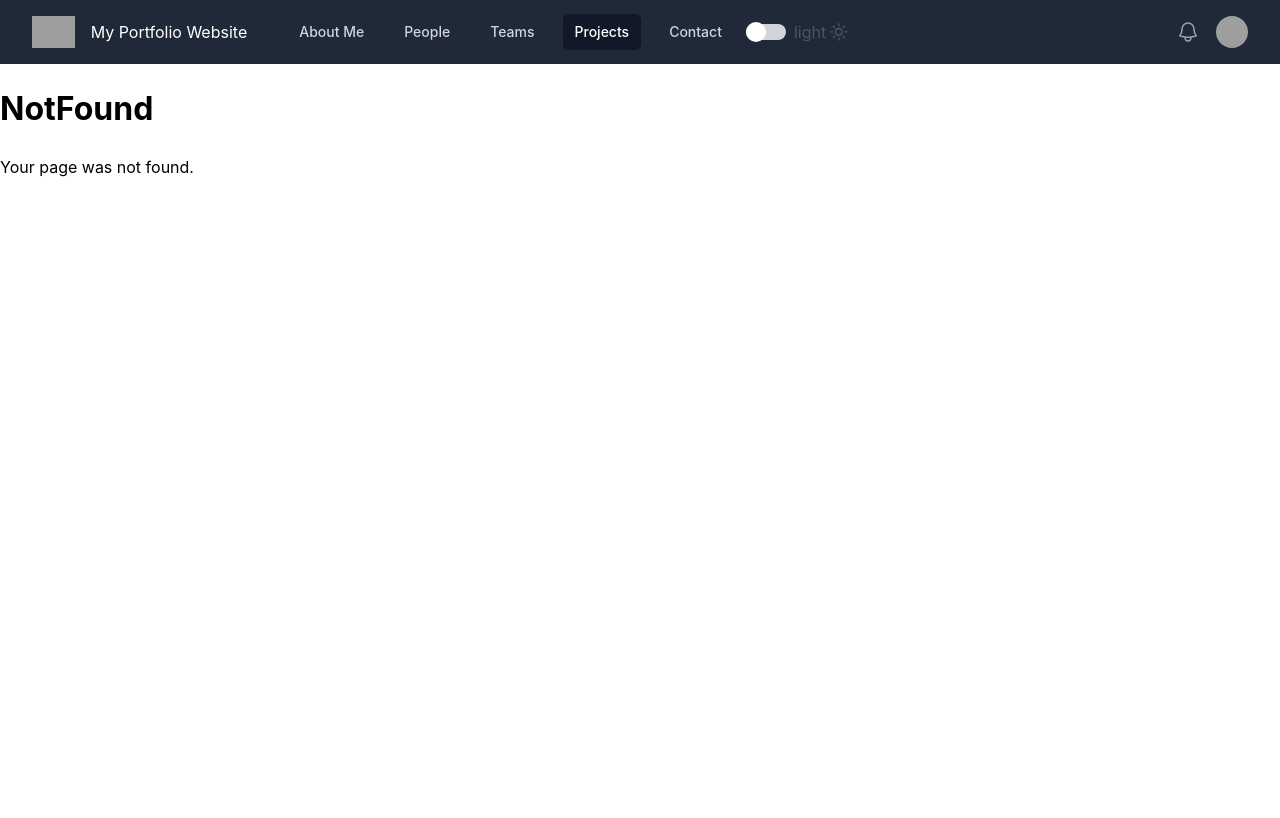
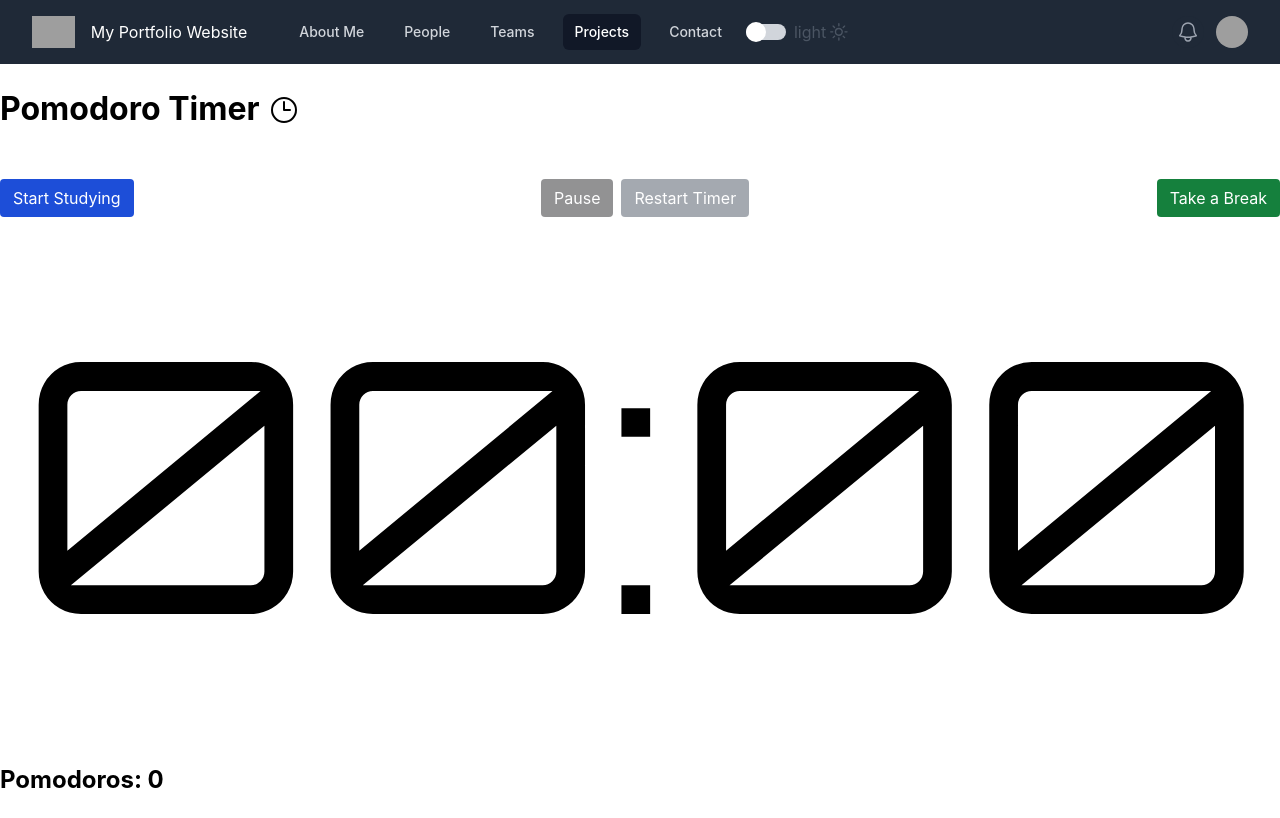
Before and after one commit to adrian1715/portfolio-website, a React (Vite) app in the folder client/: page /projects/pomodoro-timer in a window 1280 px wide. Before the commit this address had no page. Built offline with nearby package versions, Linux system fonts and the light colour scheme; grey boxes are pictures that could not be loaded.

Commit message:
adding Pomodoro Timer project

```diff
--- a/client/src/App.jsx
+++ b/client/src/App.jsx
@@ -9,6 +9,7 @@ import Letrico from "./projects/letrico/Letrico";
 import NotFound from "./pages/NotFound";
 import Test from "./Test";
 import Teams from "./Teams";
+import Timer from "./projects/pomodoro-timer/Timer";
 
 // dropdown items
 const projects = [
@@ -43,6 +44,7 @@ const router = createBrowserRouter([
         items: projects,
       },
       { path: "/projects/letrico", element: <Letrico /> },
+      { path: "/projects/pomodoro-timer", element: <Timer /> },
       { path: "/contact", element: <Test />, navLink: true },
     ],
   },
--- a/client/src/index.css
+++ b/client/src/index.css
@@ -91,6 +91,7 @@ input:disabled {
 }
 
 .btn {
+  color: white;
   display: inline-block;
   font-weight: 400;
   text-align: center;
@@ -104,6 +105,12 @@ input:disabled {
   border-radius: 0.25rem;
   transition: color 0.15s ease-in-out, background-color 0.15s ease-in-out,
     border-color 0.15s ease-in-out, box-shadow 0.15s ease-in-out;
+  cursor: pointer;
+}
+
+.btn:disabled {
+  opacity: 0.5;
+  cursor: not-allowed;
 }
 
 .btn-light {
--- /dev/null
+++ b/client/src/projects/pomodoro-timer/Timer.jsx
@@ -0,0 +1,92 @@
+import { useState, useEffect } from "react";
+import styles from "./Timer.module.css";
+import { ClockIcon } from "@heroicons/react/24/outline";
+import Head from "react-helmet";
+
+export default function Timer() {
+  const [submitHandler, setSubmitHandler] = useState();
+
+  async function imports() {
+    console.log("trying to import");
+    try {
+      await import("./app");
+    } catch (err) {
+      console.log(err);
+    }
+  }
+
+  useEffect(() => {
+    imports();
+  }, []);
+
+  return (
+    <>
+      <Head>
+        <title>Pomodoro Timer</title>
+        {/* <link
+          href="https://cdn.jsdelivr.net/npm/bootstrap@5.3.1/dist/css/bootstrap.min.css"
+          rel="stylesheet"
+          integrity="sha384-4bw+/aepP/YC94hEpVNVgiZdgIC5+VKNBQNGCHeKRQN+PtmoHDEXuppvnDJzQIu9"
+          crossorigin="anonymous"
+        /> */}
+      </Head>
+
+      <h1 class="display-1">
+        Pomodoro Timer
+        <ClockIcon className="max-w-8 inline-block ms-2 mb-1" />
+      </h1>
+      <br />
+      <div id="buttons" class="flex justify-between">
+        <button
+          id="study-timer-btn"
+          class="timer-btn btn bg-blue-700 hover:bg-blue-600 disabled:hover:bg-blue-700"
+        >
+          Start Studying
+        </button>
+        <div class="mid-btns">
+          <button
+            id="pause-btn"
+            class="btn bg-zinc-800 hover:bg-zinc-700 disabled:hover:bg-zinc-800 me-1"
+            disabled
+          >
+            Pause
+          </button>
+          <button
+            id="restart-btn"
+            class="btn bg-gray-600 hover:bg-gray-500 disabled:hover:bg-gray-600 ms-1"
+            disabled
+          >
+            Restart Timer
+          </button>
+        </div>
+        <button
+          id="break-btn"
+          class="timer-btn btn bg-green-700 hover:bg-green-600 disabled:bg-green-700"
+        >
+          Take a Break
+        </button>
+      </div>
+      <div id="timer" className={styles.timer}>
+        00:00
+      </div>
+      <h2>
+        Pomodoros: <span id="pomodoros">0</span>
+      </h2>
+
+      <audio id="hurt-sound" src="assets/hurt.mp3" preload="auto"></audio>
+      <audio id="tetra-sound" src="assets/acabouuu.m4a" preload="auto"></audio>
+
+      {/* {ReactDOM.createPortal(
+        <>
+          <audio id="hurt-sound" src="assets/hurt.mp3" preload="auto"></audio>
+          <audio
+            id="tetra-sound"
+            src="assets/acabouuu.m4a"
+            preload="auto"
+          ></audio>
+        </>,
+        document.querySelector("body")
+      )} */}
+    </>
+  );
+}
--- /dev/null
+++ b/client/src/projects/pomodoro-timer/Timer.module.css
@@ -0,0 +1,13 @@
+@import url("https://fonts.googleapis.com/css2?family=Bebas+Neue&family=Orbitron&display=swap");
+
+/* Apply the font to an element */
+.timer {
+  text-align: center;
+  font-size: 350px;
+  font-family: "Bebas Neue", sans-serif;
+  font-family: "Orbitron", sans-serif;
+}
+
+.study-timer-btn:disabled {
+  cursor: not-allowed;
+}
--- /dev/null
+++ b/client/src/projects/pomodoro-timer/app.js
@@ -0,0 +1,104 @@
+const titleTag = document.querySelector("title");
+
+const studyTimerBtn = document.getElementById("study-timer-btn");
+const breakBtn = document.getElementById("break-btn");
+const pauseBtn = document.getElementById("pause-btn");
+const restartBtn = document.getElementById("restart-btn");
+const timerDisplay = document.getElementById("timer");
+
+const timerButtons = document.getElementsByClassName("timer-btn");
+
+const pomodoros = document.getElementById("pomodoros");
+let pomodorosQty = 0;
+
+const hurtSound = document.getElementById("hurt-sound");
+const tetraSound = document.getElementById("tetra-sound");
+
+function formatTime(timeInSeconds) {
+  const minutes = Math.floor(timeInSeconds / 60);
+  const seconds = timeInSeconds % 60;
+  return `${minutes.toString().padStart(2, "0")}:${seconds
+    .toString()
+    .padStart(2, "0")}`;
+}
+
+let timer;
+function startTimer(timeInMin) {
+  pauseBtn.disabled = false;
+  restartBtn.disabled = false;
+  for (let button of timerButtons) {
+    button.disabled = true;
+  }
+
+  // let seconds = 2;
+  let seconds = timeInMin * 60; // change it to test
+  timer = setInterval(() => {
+    seconds--;
+
+    titleTag.innerText = `Timer (${formatTime(seconds)})`;
+    timerDisplay.innerText = formatTime(seconds);
+
+    // when the timer is over
+    if (seconds <= 0) {
+      clearInterval(timer);
+      for (let button of timerButtons) {
+        button.disabled = false;
+      }
+      pauseBtn.disabled = true;
+      restartBtn.disabled = true;
+      console.log("Timer stopped!");
+
+      if (isStudying && !onBreak) {
+        tetraSound.play();
+        pomodorosQty++;
+        pomodoros.innerText = pomodorosQty;
+        isStudying = false;
+      }
+      if (!isStudying && onBreak) {
+        hurtSound.play();
+        onBreak = false;
+      }
+    }
+  }, 1000);
+}
+
+let isPaused = false;
+function pause() {
+  if (isPaused) {
+    const currentTime = timerDisplay.innerText.split(":");
+    currentSeconds = currentTime[0] * 60 + parseInt(currentTime[1]);
+    startTimer(currentSeconds / 60); // startTimer converting seconds to minutes
+    pauseBtn.innerText = "Pause";
+  } else if (!isPaused) {
+    clearInterval(timer);
+    pauseBtn.innerText = "Resume";
+  }
+  isPaused = !isPaused;
+}
+
+function restart() {
+  clearInterval(timer);
+  for (let button of timerButtons) {
+    button.disabled = false;
+  }
+  isPaused = false;
+  pauseBtn.disabled = true;
+  restartBtn.disabled = true;
+  titleTag.innerText = "Timer";
+  timerDisplay.innerText = "00:00";
+}
+
+let isStudying, onBreak;
+studyTimerBtn.addEventListener("click", () => {
+  isStudying = true;
+  onBreak = false;
+  startTimer(25);
+});
+breakBtn.addEventListener("click", () => {
+  isStudying = false;
+  onBreak = true;
+  startTimer(5);
+});
+
+pauseBtn.addEventListener("click", pause);
+restartBtn.addEventListener("click", restart);
```
Also changed, not shown: 2 other files (tests, documents, lock files or other folders).
